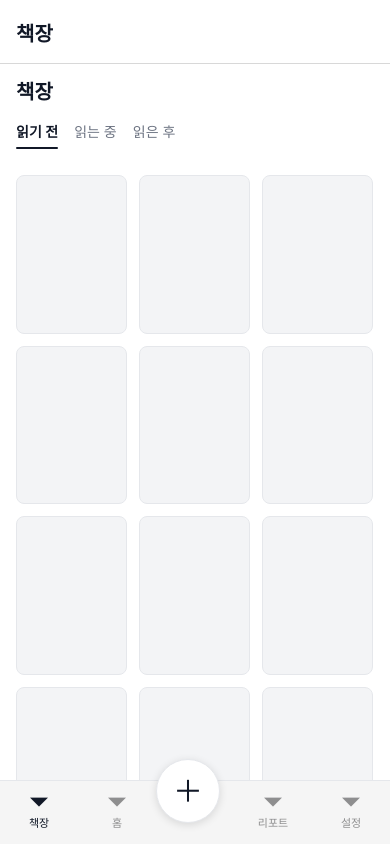
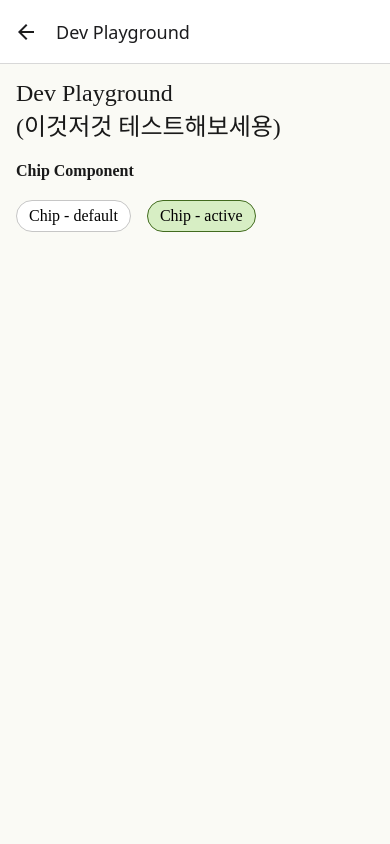
Before and after one commit to modam-team/front-app, a React Native app: screen /DevPlayground in a window 390 px wide. Built offline with nearby package versions, Linux system fonts and the light colour scheme; what react-native-worklets would draw is missing.

Commit message:
[Feat] Chip 컴포넌트 및 DevPlayground 테스트 환경 추가 (#13)
* [Feat] Chip 컴포넌트 추가

* [Chore] 컴포넌트 테스트용 DevPlayground 화면 및 DEV 버튼 추가

* [Style] default와 selected 색상 변경

```diff
--- a/App.js
+++ b/App.js
@@ -3,6 +3,7 @@ import BottomTabs from "./src/navigation/BottomTabs";
 import AddEntryScreen from "./src/screens/AddEntryScreen";
 import { DefaultTheme, NavigationContainer } from "@react-navigation/native";
 import { createNativeStackNavigator } from "@react-navigation/native-stack";
+import DevPlaygroundScreen from "@screens/DevPlaygroundScreen";
 import React from "react";
 import "react-native-gesture-handler";
 import "react-native-reanimated";
@@ -30,6 +31,12 @@ export default function App() {
           component={AddEntryScreen}
           options={{ title: "기록 추가" }}
         />
+        {/* 테스트용 화면*/}
+        <Stack.Screen
+          name="DevPlayground"
+          component={DevPlaygroundScreen}
+          options={{ title: "Dev Playground" }}
+        />
       </Stack.Navigator>
     </NavigationContainer>
   );
--- /dev/null
+++ b/src/components/Chip.js
@@ -0,0 +1,37 @@
+import { colors } from "@theme/colors";
+import { radius } from "@theme/radius";
+import { spacing } from "@theme/spacing";
+import { typography } from "@theme/typography";
+import { Pressable, StyleSheet, Text } from "react-native";
+
+export default function Chip({ label, selected, onPress }) {
+  return (
+    <Pressable
+      onPress={onPress}
+      style={[styles.chip, selected ? styles.SelectedChip : styles.DefaultChip]}
+    >
+      <Text style={styles.label}>{label}</Text>
+    </Pressable>
+  );
+}
+
+const styles = StyleSheet.create({
+  chip: {
+    paddingVertical: 6,
+    paddingHorizontal: 12,
+    borderRadius: 999,
+    borderWidth: 1,
+  },
+  SelectedChip: {
+    backgroundColor: colors.primary[0],
+    borderColor: colors.primary[500],
+  },
+  DefaultChip: {
+    backgroundColor: colors.mono[0],
+    borderColor: colors.mono[400],
+  },
+  label: {
+    ...typography["body-1-regular"],
+    color: colors.primary[1000],
+  },
+});
--- a/src/navigation/BottomTabs.js
+++ b/src/navigation/BottomTabs.js
@@ -4,10 +4,11 @@ import HomeScreen from "../screens/HomeScreen";
 import ReportScreen from "../screens/ReportScreen";
 import SettingsScreen from "../screens/SettingsScreen";
 import colors from "../theme/legacyColors";
-// ✅ StyleSheet 포함!
 import { createBottomTabNavigator } from "@react-navigation/bottom-tabs";
 import React, { useState } from "react";
 import { StyleSheet, Text, TouchableOpacity, View } from "react-native";
+
+// ✅ StyleSheet 포함!
 
 const Tab = createBottomTabNavigator();
 
@@ -15,7 +16,7 @@ function EmptyScreen() {
   return <View style={{ flex: 1, backgroundColor: colors.bg }} />;
 }
 
-export default function BottomTabs() {
+export default function BottomTabs({ navigation }) {
   const [showPlus, setShowPlus] = useState(false);
 
   const onSelect = (label) => {
@@ -35,6 +36,24 @@ export default function BottomTabs() {
 
   return (
     <>
+      {/* DEV 버튼: 화면 오른쪽 상단 */}
+      {__DEV__ && (
+        <TouchableOpacity
+          onPress={() => navigation.navigate("DevPlayground")}
+          style={{
+            position: "absolute",
+            top: 50,
+            right: 20,
+            zIndex: 999,
+            backgroundColor: "rgba(0,0,0,0.1)",
+            padding: 6,
+            borderRadius: 6,
+          }}
+        >
+          <Text>DEV</Text>
+        </TouchableOpacity>
+      )}
+
       <Tab.Navigator
         screenOptions={{
           headerTitleAlign: "left",
--- /dev/null
+++ b/src/screens/DevPlaygroundScreen.js
@@ -0,0 +1,55 @@
+import Chip from "@components/Chip";
+import { colors } from "@theme/colors";
+import { radius } from "@theme/radius";
+import { spacing } from "@theme/spacing";
+import { typography } from "@theme/typography";
+import React, { useState } from "react";
+import { ScrollView, StyleSheet, Text, View } from "react-native";
+
+export default function DevPlaygroundScreen() {
+  const [SelectedChip, setSelectedChip] = useState(false);
+
+  return (
+    <ScrollView style={styles.container}>
+      <Text style={styles.sectionTitle}>
+        Dev Playground{"\n"}(이것저것 테스트해보세용)
+      </Text>
+
+      {/* SECTION: Chip 컴포넌트 */}
+      <Text style={styles.label}>Chip Component</Text>
+      <View style={styles.row}>
+        <Chip
+          label="Chip - default"
+          selected={false}
+          onPress={() => {}}
+        />
+
+        <Chip
+          label="Chip - active"
+          selected={true}
+          onPress={() => {}}
+        />
+      </View>
+    </ScrollView>
+  );
+}
+
+const styles = StyleSheet.create({
+  container: {
+    padding: spacing.layoutMargin,
+    backgroundColor: colors.background.DEFAULT,
+  },
+  sectionTitle: {
+    ...typography["heading-1-medium"],
+  },
+  label: {
+    marginTop: 20,
+    ...typography["body-1-bold"],
+  },
+  row: {
+    marginTop: 20,
+    flexDirection: "row",
+    gap: spacing.buttonX,
+    flexWrap: "wrap",
+  },
+});
```
